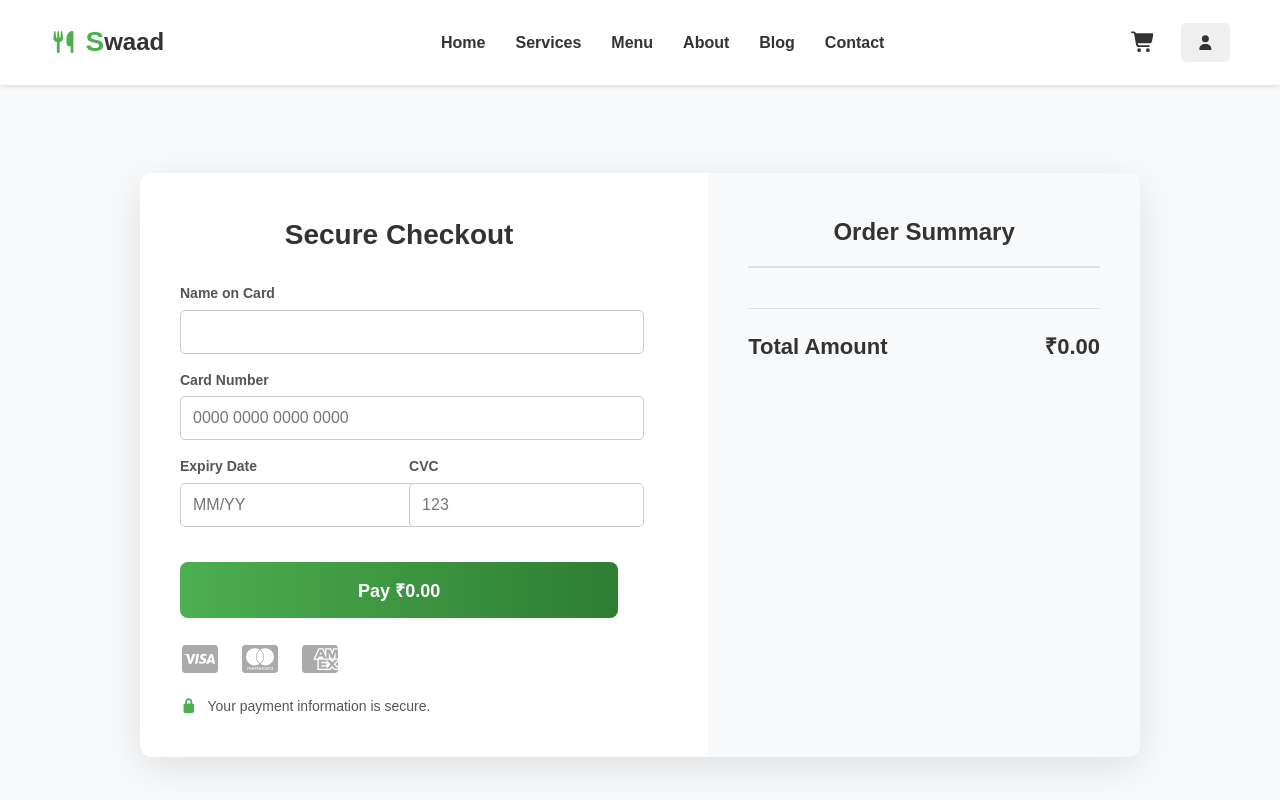
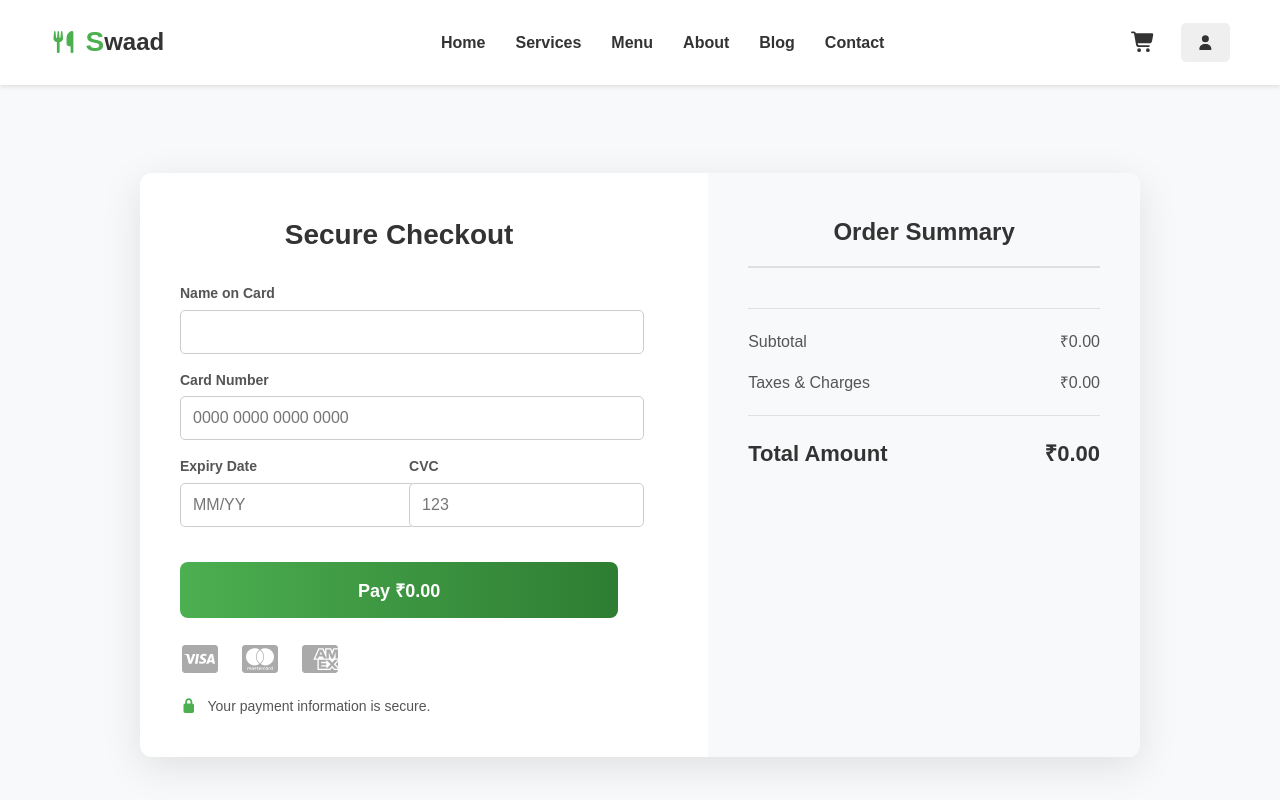
Before and after one commit to Rishi-Gehani/Swaad, a React (Create React App) app in the folder swaad/: page /payment in a window 1280 px wide. Shown: the top 800 px of the page. Built offline with nearby package versions, Linux system fonts and the light colour scheme.

Commit message:
Payment  Cal updated

```diff
--- a/swaad/src/context/CartContext.js
+++ b/swaad/src/context/CartContext.js
@@ -1,3 +1,53 @@
+// import React, { createContext, useState, useContext } from 'react';
+
+// const CartContext = createContext();
+
+// export const useCart = () => useContext(CartContext);
+
+// export const CartProvider = ({ children }) => {
+//   const [cartItems, setCartItems] = useState([]);
+
+//   const addToCart = (itemToAdd) => {
+//     setCartItems((prevItems) => {
+//       const existingItem = prevItems.find((item) => item.id === itemToAdd.id);
+//       if (existingItem) {
+//         return prevItems.map((item) =>
+//           item.id === itemToAdd.id ? { ...item, quantity: item.quantity + 1 } : item
+//         );
+//       }
+//       return [...prevItems, { ...itemToAdd, quantity: 1 }];
+//     });
+//   };
+
+//   const decreaseQuantity = (itemId) => {
+//     setCartItems((prevItems) =>
+//       prevItems
+//         .map((item) =>
+//           item.id === itemId ? { ...item, quantity: item.quantity - 1 } : item
+//         )
+//         .filter((item) => item.quantity > 0)
+//     );
+//   };
+
+//   const clearCart = () => {
+//     setCartItems([]);
+//   };
+
+//   const totalItemsInCart = cartItems.reduce((total, item) => total + item.quantity, 0);
+//   const totalPrice = cartItems.reduce((total, item) => total + (item.price * item.quantity), 0);
+
+//   const value = {
+//     cartItems,
+//     addToCart,
+//     decreaseQuantity,
+//     clearCart,
+//     totalItemsInCart,
+//     totalPrice,
+//   };
+
+//   return <CartContext.Provider value={value}>{children}</CartContext.Provider>;
+// };
+
 import React, { createContext, useState, useContext } from 'react';
 
 const CartContext = createContext();
@@ -33,8 +83,12 @@ export const CartProvider = ({ children }) => {
     setCartItems([]);
   };
 
+  // --- All calculations are now centralized here ---
   const totalItemsInCart = cartItems.reduce((total, item) => total + item.quantity, 0);
   const totalPrice = cartItems.reduce((total, item) => total + (item.price * item.quantity), 0);
+  const TAX_RATE = 0.18;
+  const taxes = totalPrice * TAX_RATE;
+  const grandTotal = totalPrice + taxes;
 
   const value = {
     cartItems,
@@ -42,7 +96,9 @@ export const CartProvider = ({ children }) => {
     decreaseQuantity,
     clearCart,
     totalItemsInCart,
-    totalPrice,
+    totalPrice,   // This is the subtotal
+    taxes,        // The calculated tax amount
+    grandTotal,   // The final amount
   };
 
   return <CartContext.Provider value={value}>{children}</CartContext.Provider>;
--- a/swaad/src/pages/Cart.js
+++ b/swaad/src/pages/Cart.js
@@ -1,3 +1,92 @@
+// import React, { useState } from 'react';
+// import { useCart } from '../context/CartContext';
+// import { useAuth } from '../context/AuthContext';
+// import { useNavigate, Link } from 'react-router-dom';
+// import Login from '../components/Login';
+// import { FontAwesomeIcon } from '@fortawesome/react-fontawesome';
+// import { faPlus, faMinus } from '@fortawesome/free-solid-svg-icons';
+
+// const Cart = () => {
+//   const { cartItems, addToCart, decreaseQuantity, totalPrice } = useCart();
+//   const { isAuthenticated } = useAuth();
+//   const navigate = useNavigate();
+//   const [isLoginModalOpen, setLoginModalOpen] =useState(false);
+
+//   const TAX_RATE = 0.18;
+//   const taxes = totalPrice * TAX_RATE;
+//   const grandTotal = totalPrice + taxes;
+
+//   const handleConfirmOrder = () => {
+//     if (isAuthenticated) {
+//       navigate('/booking');
+//     } else {
+//       setLoginModalOpen(true);
+//     }
+//   };
+
+//   if (cartItems.length === 0) {
+//     return (
+//       <div className="cart-page empty-cart">
+//         <h2>Your cart is empty</h2>
+//         <p>Looks like you haven't added anything to your cart yet.</p>
+//         <Link to="/menu" className="cta-button">Explore Menu</Link>
+//       </div>
+//     );
+//   }
+
+//   return (
+//     <div className="cart-page">
+//       <Login isOpen={isLoginModalOpen} onClose={() => setLoginModalOpen(false)} />
+//       <h1 className="section-title">Review Your Order</h1>
+//       <div className="cart-layout">
+//         <div className="cart-items-list">
+//           {cartItems.map(item => (
+//             <div key={item.id} className="cart-item-row">
+//               <img src={item.image || 'https://via.placeholder.com/80'} alt={item.name} className="cart-item-image" />
+//               <div className="item-info">
+//                 <p className="item-name">{item.name}</p>
+//                 <p className="item-price">₹{item.price.toFixed(2)}</p>
+//               </div>
+//               <div className="item-quantity-control">
+//                 <button onClick={() => decreaseQuantity(item.id)}><FontAwesomeIcon icon={faMinus} /></button>
+//                 <span>{item.quantity}</span>
+//                 <button onClick={() => addToCart(item)}><FontAwesomeIcon icon={faPlus} /></button>
+//               </div>
+//               <div className="item-total-price">
+//                 <p>₹{(item.price * item.quantity).toFixed(2)}</p>
+//               </div>
+//             </div>
+//           ))}
+//         </div>
+
+//         <div className="bill-summary">
+//           <h3>Bill Summary</h3>
+//           <div className="bill-row">
+//             <span>Item Total (Subtotal)</span>
+//             <span>₹{totalPrice.toFixed(2)}</span>
+//           </div>
+//           <div className="bill-row">
+//             <span>Taxes & Charges (18%)</span>
+//             <span>₹{taxes.toFixed(2)}</span>
+//           </div>
+//           <hr />
+//           <div className="bill-row total">
+//             <span>Grand Total</span>
+//             <span>₹{grandTotal.toFixed(2)}</span>
+//           </div>
+//           <button className="confirm-order-btn" onClick={handleConfirmOrder}>
+//             Confirm Order
+//           </button>
+//         </div>
+//       </div>
+//     </div>
+//   );
+// };
+
+// export default Cart;
+
+
+
 import React, { useState } from 'react';
 import { useCart } from '../context/CartContext';
 import { useAuth } from '../context/AuthContext';
@@ -7,14 +96,10 @@ import { FontAwesomeIcon } from '@fortawesome/react-fontawesome';
 import { faPlus, faMinus } from '@fortawesome/free-solid-svg-icons';
 
 const Cart = () => {
-  const { cartItems, addToCart, decreaseQuantity, totalPrice } = useCart();
+  const { cartItems, addToCart, decreaseQuantity, totalPrice, taxes, grandTotal } = useCart();
   const { isAuthenticated } = useAuth();
   const navigate = useNavigate();
-  const [isLoginModalOpen, setLoginModalOpen] =useState(false);
-
-  const TAX_RATE = 0.18;
-  const taxes = totalPrice * TAX_RATE;
-  const grandTotal = totalPrice + taxes;
+  const [isLoginModalOpen, setLoginModalOpen] = useState(false);
 
   const handleConfirmOrder = () => {
     if (isAuthenticated) {
--- a/swaad/src/pages/Payment.js
+++ b/swaad/src/pages/Payment.js
@@ -1,3 +1,109 @@
+// import React, { useState } from 'react';
+// import { useCart } from '../context/CartContext';
+// import { useAuth } from '../context/AuthContext';
+// import { useNavigate } from 'react-router-dom';
+// import { FontAwesomeIcon } from '@fortawesome/react-fontawesome';
+// import { faCcVisa, faCcMastercard, faCcAmex } from '@fortawesome/free-brands-svg-icons';
+// import { faLock } from '@fortawesome/free-solid-svg-icons';
+
+// const Payment = () => {
+//   const { cartItems, totalPrice, clearCart } = useCart();
+//   const { addOrder } = useAuth();
+//   const navigate = useNavigate();
+
+//   // 1. Add state for the card details form
+//   const [cardDetails, setCardDetails] = useState({
+//     cardNumber: '',
+//     cardName: '',
+//     expiryDate: '',
+//     cvc: '',
+//   });
+
+//   const handleCardChange = (e) => {
+//     setCardDetails({ ...cardDetails, [e.target.name]: e.target.value });
+//   };
+
+//   const handlePay = (e) => {
+//     e.preventDefault(); // Prevent default form submission
+//     const orderDetails = {
+//       items: cartItems,
+//       total: totalPrice,
+//     };
+//     addOrder(orderDetails);
+//     clearCart();
+//     navigate('/confirmation');
+//   };
+
+//   return (
+//     <div className="payment-page">
+//       <div className="payment-container">
+//         <div className="payment-details">
+//           <h2 className="payment-title">Secure Checkout</h2>
+
+//           {/* 2. Add the new card payment form */}
+//           <form onSubmit={handlePay} className="card-form">
+//             <div className="form-group">
+//               <label htmlFor="cardName">Name on Card</label>
+//               <input type="text" id="cardName" name="cardName" onChange={handleCardChange} required />
+//             </div>
+//             <div className="form-group">
+//               <label htmlFor="cardNumber">Card Number</label>
+//               <input type="text" id="cardNumber" name="cardNumber" placeholder="0000 0000 0000 0000" onChange={handleCardChange} required />
+//             </div>
+//             <div className="form-row">
+//               <div className="form-group">
+//                 <label htmlFor="expiryDate">Expiry Date</label>
+//                 <input type="text" id="expiryDate" name="expiryDate" placeholder="MM/YY" onChange={handleCardChange} required />
+//               </div>
+//               <div className="form-group">
+//                 <label htmlFor="cvc">CVC</label>
+//                 <input type="text" id="cvc" name="cvc" placeholder="123" onChange={handleCardChange} required />
+//               </div>
+//             </div>
+//             {/* 4. Move the Pay Now button inside the form */}
+//             <button type="submit" className="pay-now-btn">
+//               Pay ₹{totalPrice.toFixed(2)}
+//             </button>
+//           </form>
+
+//           <div className="accepted-cards">
+//             <FontAwesomeIcon icon={faCcVisa} size="2x" />
+//             <FontAwesomeIcon icon={faCcMastercard} size="2x" />
+//             <FontAwesomeIcon icon={faCcAmex} size="2x" />
+//           </div>
+//           <div className="security-info">
+//             <FontAwesomeIcon icon={faLock} />
+//             <span>Your payment information is secure.</span>
+//           </div>
+//         </div>
+
+//         <div className="payment-summary">
+//           <h3>Order Summary</h3>
+//           <div className="summary-items-list">
+//             {cartItems.map(item => (
+//                 <div key={item.id} className="summary-item">
+//                     <span>{item.name} (x{item.quantity})</span>
+//                     <span>₹{(item.price * item.quantity).toFixed(2)}</span>
+//                 </div>
+//             ))}
+//           </div>
+//           <hr/>
+//           <div className="summary-total">
+//             <span>Total Amount</span>
+//             <span>₹{totalPrice.toFixed(2)}</span>
+//           </div>
+//           {/* 3. The Pay Now button is now moved to the left column */}
+//         </div>
+//       </div>
+//     </div>
+//   );
+// };
+
+// export default Payment;
+
+
+
+
 import React, { useState } from 'react';
 import { useCart } from '../context/CartContext';
 import { useAuth } from '../context/AuthContext';
@@ -7,11 +113,10 @@ import { faCcVisa, faCcMastercard, faCcAmex } from '@fortawesome/free-brands-svg
 import { faLock } from '@fortawesome/free-solid-svg-icons';
 
 const Payment = () => {
-  const { cartItems, totalPrice, clearCart } = useCart();
+  const { cartItems, totalPrice, taxes, grandTotal, clearCart } = useCart();
   const { addOrder } = useAuth();
   const navigate = useNavigate();
 
-  // 1. Add state for the card details form
   const [cardDetails, setCardDetails] = useState({
     cardNumber: '',
     cardName: '',
@@ -24,10 +129,10 @@ const Payment = () => {
   };
 
   const handlePay = (e) => {
-    e.preventDefault(); // Prevent default form submission
+    e.preventDefault();
     const orderDetails = {
       items: cartItems,
-      total: totalPrice,
+      total: grandTotal, // Use grandTotal for the order
     };
     addOrder(orderDetails);
     clearCart();
@@ -39,8 +144,6 @@ const Payment = () => {
       <div className="payment-container">
         <div className="payment-details">
           <h2 className="payment-title">Secure Checkout</h2>
-
-          {/* 2. Add the new card payment form */}
           <form onSubmit={handlePay} className="card-form">
             <div className="form-group">
               <label htmlFor="cardName">Name on Card</label>
@@ -60,12 +163,10 @@ const Payment = () => {
                 <input type="text" id="cvc" name="cvc" placeholder="123" onChange={handleCardChange} required />
               </div>
             </div>
-            {/* 4. Move the Pay Now button inside the form */}
             <button type="submit" className="pay-now-btn">
-              Pay ₹{totalPrice.toFixed(2)}
+              Pay ₹{grandTotal.toFixed(2)}
             </button>
           </form>
-
           <div className="accepted-cards">
             <FontAwesomeIcon icon={faCcVisa} size="2x" />
             <FontAwesomeIcon icon={faCcMastercard} size="2x" />
@@ -88,11 +189,20 @@ const Payment = () => {
             ))}
           </div>
           <hr/>
+          {/* Display all parts of the bill */}
+          <div className="bill-row">
+            <span>Subtotal</span>
+            <span>₹{totalPrice.toFixed(2)}</span>
+          </div>
+          <div className="bill-row">
+            <span>Taxes & Charges</span>
+            <span>₹{taxes.toFixed(2)}</span>
+          </div>
+          <hr/>
           <div className="summary-total">
             <span>Total Amount</span>
-            <span>₹{totalPrice.toFixed(2)}</span>
+            <span>₹{grandTotal.toFixed(2)}</span>
           </div>
-          {/* 3. The Pay Now button is now moved to the left column */}
         </div>
       </div>
     </div>
```
